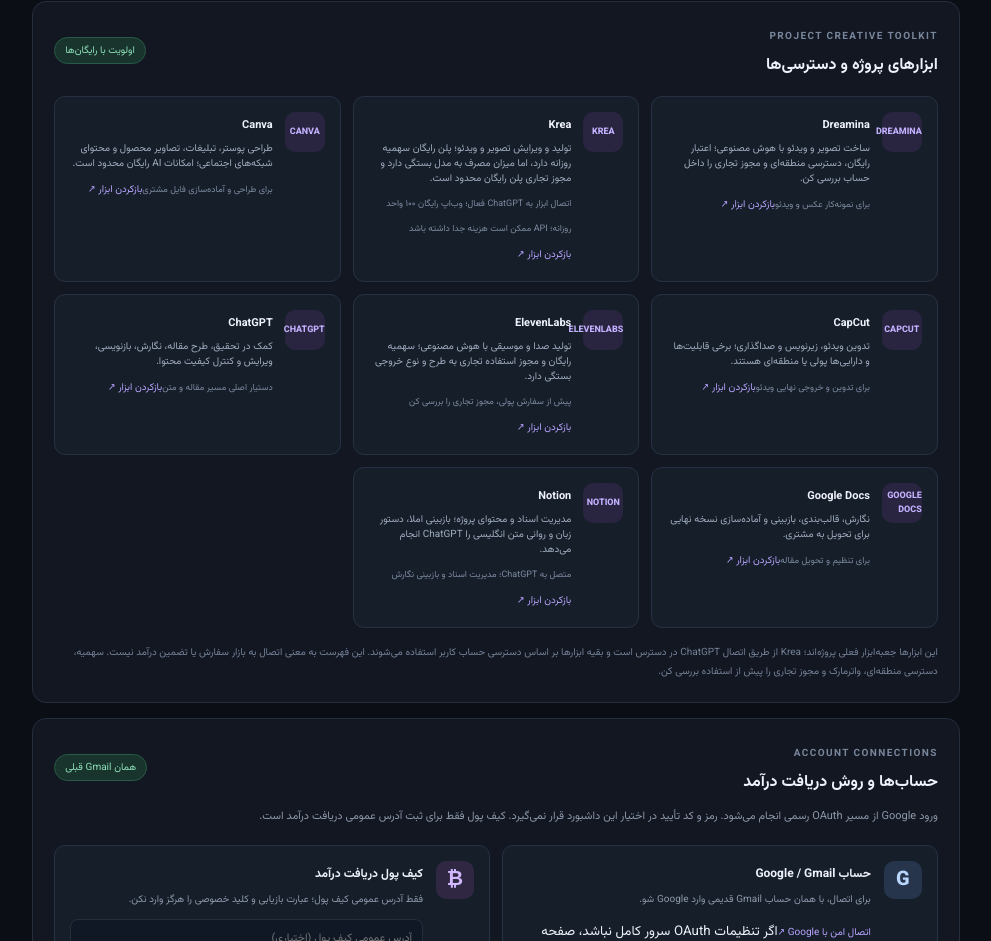
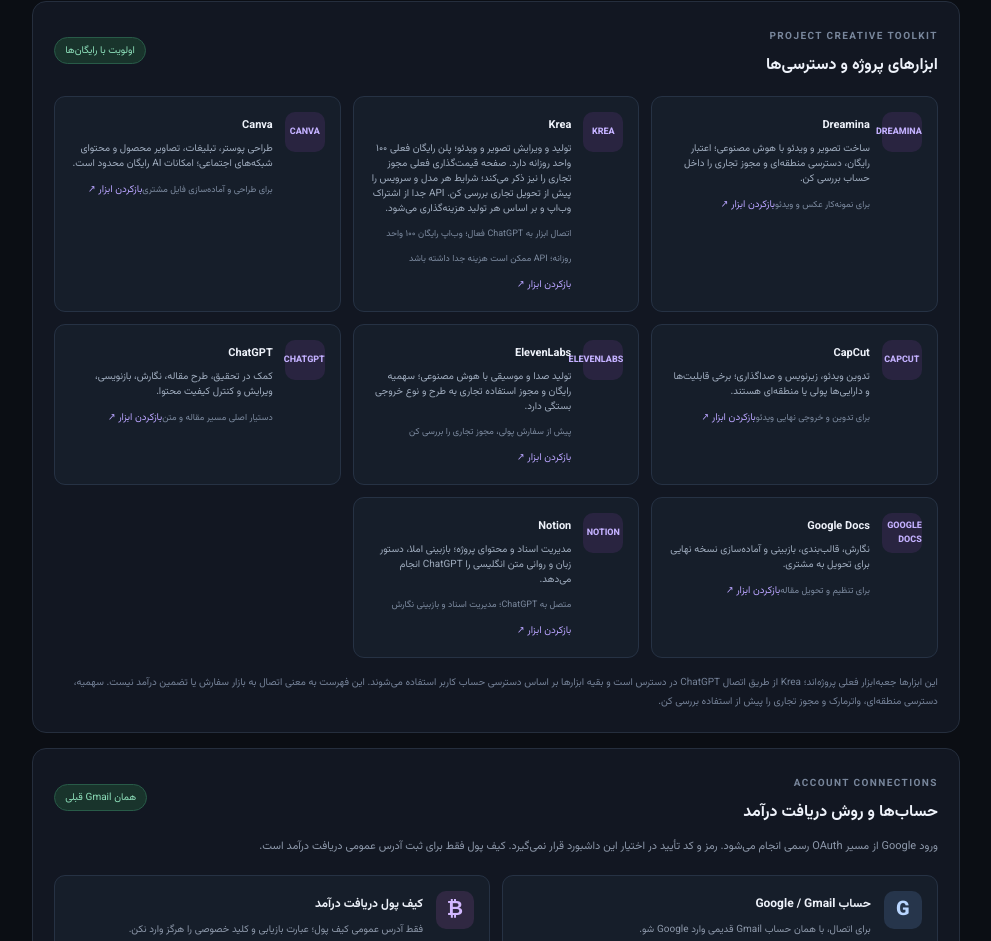
Before and after one commit to ebrahimi1366alireza-tech/AICreativeEarnings, a Next.js app: page / in a window 1280 px wide. Shown: the part 1271-2212 px from the top of the page, without its empty margins (19-1010 px from the left). Built offline with nearby package versions, Linux system fonts and the light colour scheme; no server answers.

Commit message:
Correct Krea free plan and separate API billing details

```diff
--- a/app/page.tsx
+++ b/app/page.tsx
@@ -13,7 +13,7 @@ const workflow = [
 
 const tools = [
   { name: "Dreamina", note: "ساخت تصویر و ویدئو با هوش مصنوعی؛ اعتبار رایگان، دسترسی منطقه‌ای و مجوز تجاری را داخل حساب بررسی کن.", status: "برای نمونه‌کار عکس و ویدئو", mark: "DREAMINA", url: "https://dreamina.capcut.com/" },
-  { name: "Krea", note: "تولید و ویرایش تصویر و ویدئو؛ پلن رایگان سهمیه روزانه دارد، اما میزان مصرف به مدل بستگی دارد و مجوز تجاری پلن رایگان محدود است.", status: "اتصال ابزار به ChatGPT فعال؛ وب‌اپ رایگان ۱۰۰ واحد روزانه؛ API ممکن است هزینه جدا داشته باشد", mark: "KREA", url: "https://www.krea.ai/" },
+  { name: "Krea", note: "تولید و ویرایش تصویر و ویدئو؛ پلن رایگان فعلی ۱۰۰ واحد روزانه دارد. صفحه قیمت‌گذاری فعلی مجوز تجاری را نیز ذکر می‌کند؛ شرایط هر مدل و سرویس را پیش از تحویل تجاری بررسی کن. API جدا از اشتراک وب‌اپ و بر اساس هر تولید هزینه‌گذاری می‌شود.", status: "اتصال ابزار به ChatGPT فعال؛ وب‌اپ رایگان ۱۰۰ واحد روزانه؛ API ممکن است هزینه جدا داشته باشد", mark: "KREA", url: "https://www.krea.ai/" },
   { name: "Canva", note: "طراحی پوستر، تبلیغات، تصاویر محصول و محتوای شبکه‌های اجتماعی؛ امکانات AI رایگان محدود است.", status: "برای طراحی و آماده‌سازی فایل مشتری", mark: "CANVA", url: "https://www.canva.com/" },
   { name: "CapCut", note: "تدوین ویدئو، زیرنویس و صداگذاری؛ برخی قابلیت‌ها و دارایی‌ها پولی یا منطقه‌ای هستند.", status: "برای تدوین و خروجی نهایی ویدئو", mark: "CAPCUT", url: "https://www.capcut.com/" },
   { name: "ElevenLabs", note: "تولید صدا و موسیقی با هوش مصنوعی؛ سهمیه رایگان و مجوز استفاده تجاری به طرح و نوع خروجی بستگی دارد.", status: "پیش از سفارش پولی، مجوز تجاری را بررسی کن", mark: "ELEVENLABS", url: "https://elevenlabs.io/" },
```
